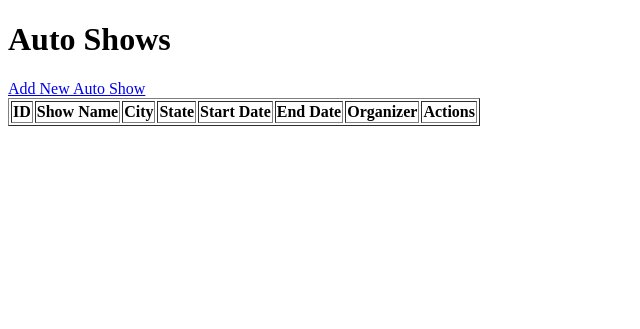
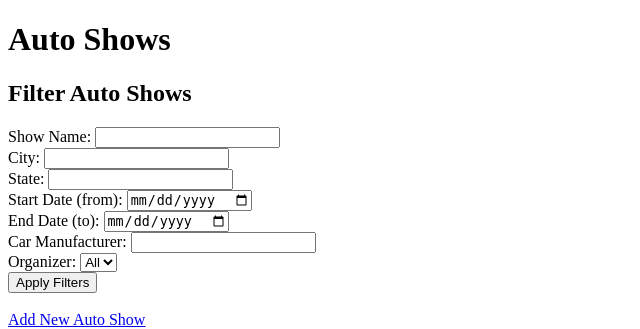
Before and after one commit to etisoppA/cs348, a Flask app: page / in a window 1280 px wide. Shown: the top 329 px of the page, without its empty margins (0-640 px from the left). Run offline with Flask 3, Linux system fonts and the light colour scheme; data that the repository does not hold is empty.

Commit message:
Implemented filtering autoshows

```diff
--- a/app.py
+++ b/app.py
@@ -14,21 +14,41 @@ def get_db_connection():
 
 @app.route('/')
 def index():
+    # Read optional filter parameters from query string.
+    show_name        = request.args.get('show_name') or None
+    city             = request.args.get('city') or None
+    state            = request.args.get('state') or None
+    start_date       = request.args.get('start_date') or None
+    end_date         = request.args.get('end_date') or None
+    car_manufacturer = request.args.get('car_manufacturer') or None
+    org_name         = request.args.get('org_name') or None
+
     conn = get_db_connection()
     cursor = conn.cursor(dictionary=True)
-    # Retrieve auto shows along with their organizer details.
-    query = """
-      SELECT a.id, a.name, a.city, a.state, a.start_date, a.end_date,
-             o.name AS org_name, o.contact_info AS org_contact
-      FROM auto_shows a
-      LEFT JOIN auto_show_organizations aso ON a.id = aso.auto_show_id
-      LEFT JOIN organizations o ON aso.organization_id = o.id
-    """
-    cursor.execute(query)
-    autoshows = cursor.fetchall()
+
+    # Get list of organizers for the drop-down.
+    cursor.callproc('sp_get_organizers')
+    organizers = []
+    for result in cursor.stored_results():
+        organizers = result.fetchall()
+
+    # If any filter is provided, call the filtering stored procedure.
+    cursor.callproc('sp_filter_autoshows', (
+        show_name,
+        city,
+        state,
+        start_date,
+        end_date,
+        car_manufacturer,
+        org_name
+    ))
+    autoshows = []
+    for result in cursor.stored_results():
+        autoshows = result.fetchall()
+
     cursor.close()
     conn.close()
-    return render_template('index.html', autoshows=autoshows)
+    return render_template('index.html', autoshows=autoshows, organizers=organizers)
 
 @app.route('/add', methods=['GET', 'POST'])
 def add_autoshow():
--- a/templates/index.html
+++ b/templates/index.html
@@ -8,7 +8,41 @@
 
 <body>
   <h1>Auto Shows</h1>
-  <a href="{{ url_for('add_autoshow') }}">Add New Auto Show</a>
+
+  <!-- Filter Form -->
+  <h2>Filter Auto Shows</h2>
+  <form method="get" action="{{ url_for('index') }}">
+    <label>Show Name:</label>
+    <input type="text" name="show_name" value="{{ request.args.get('show_name', '') }}"><br>
+
+    <label>City:</label>
+    <input type="text" name="city" value="{{ request.args.get('city', '') }}"><br>
+
+    <label>State:</label>
+    <input type="text" name="state" value="{{ request.args.get('state', '') }}"><br>
+
+    <label>Start Date (from):</label>
+    <input type="date" name="start_date" value="{{ request.args.get('start_date', '') }}"><br>
+
+    <label>End Date (to):</label>
+    <input type="date" name="end_date" value="{{ request.args.get('end_date', '') }}"><br>
+
+    <label>Car Manufacturer:</label>
+    <input type="text" name="car_manufacturer" value="{{ request.args.get('car_manufacturer', '') }}"><br>
+
+    <label>Organizer:</label>
+    <select name="org_name">
+      <option value="">All</option>
+      {% for org in organizers %}
+      <option value="{{ org.name }}" {% if request.args.get('org_name')==org.name %}selected{% endif %}>{{ org.name }}
+      </option>
+      {% endfor %}
+    </select><br>
+
+    <button type="submit">Apply Filters</button>
+  </form>
+
+  <a href="{{ url_for('add_autoshow') }}"><br>Add New Auto Show</a>
   <table border="1">
     <tr>
       <th>ID</th>
```
Also changed, not shown: mysql_init.sql (+42 -0 lines).
